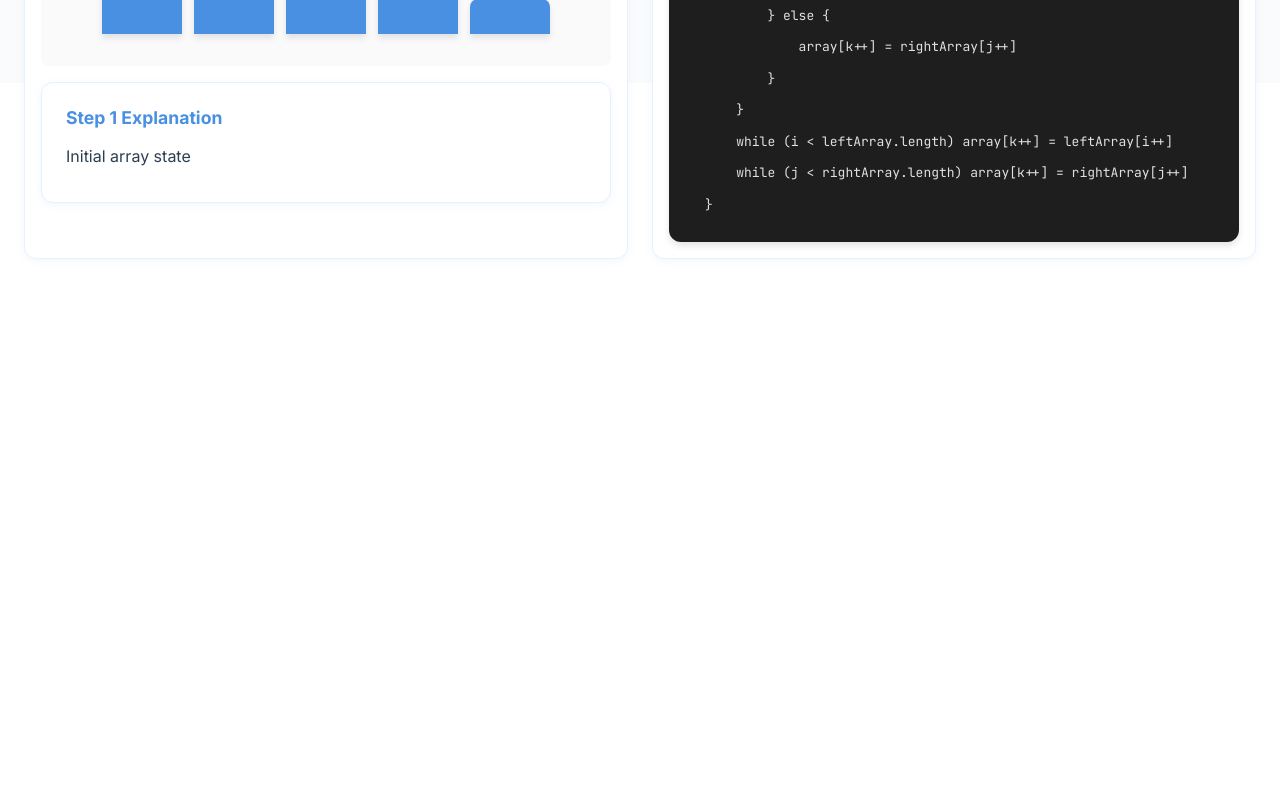
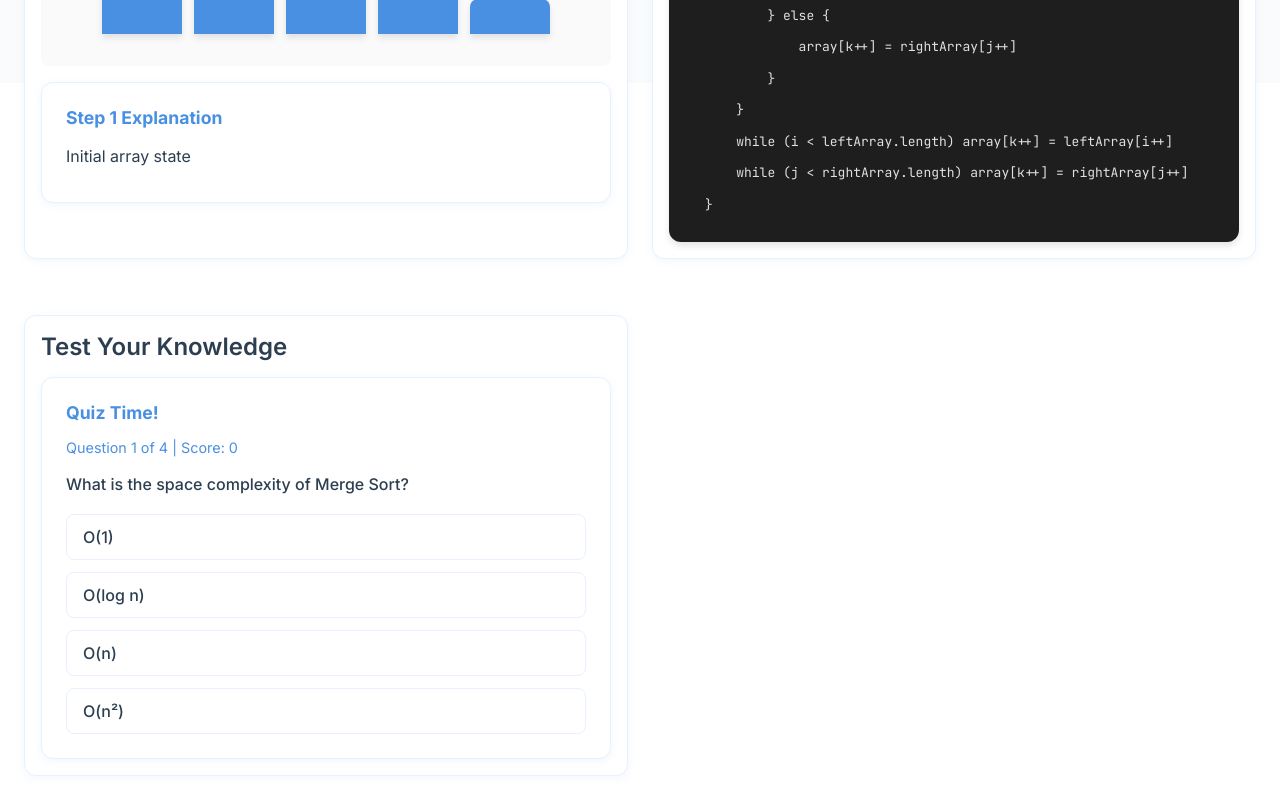
Before and after one commit to SujalPatelx/Algorithm-Visualizer, a React (Vite) app: page /merge-sort in a window 1280 px wide. Shown: the part 717-1517 px from the top of the page. Before the commit the page ends 1000 px from the top, so only its background shows below. Built offline with nearby package versions, Linux system fonts and the light colour scheme.

Commit message:
Quize Interaction Added

```diff
--- a/src/algorithms/InsertionSort.jsx
+++ b/src/algorithms/InsertionSort.jsx
@@ -5,6 +5,7 @@ import Visualizer from '../components/Visualizer';
 import CodePanel from '../components/CodePanel';
 import { getInsertionSortSteps } from '../utils/sortingAlgorithms';
 import StepExplanation from '../components/StepExplanation';
+import QuizPanel from '../components/QuizPanel';
 
 const AlgorithmContainer = styled.div`
   max-width: 1400px;
@@ -90,6 +91,17 @@ const Complexity = styled.div`
       color: var(--primary-color);
     }
   }
+`;
+
+const QuizSection = styled.div`
+  background: #ffffff;
+  border-radius: 12px;
+  padding: 1.5rem;
+  box-shadow: 0 2px 8px rgba(74, 144, 226, 0.08);
+  border: 1px solid #e8f0fe;
+  min-height: 450px;
+  display: flex;
+  flex-direction: column;
 `;
 
 function InsertionSort() {
@@ -210,6 +222,10 @@ function InsertionSort() {
               comparing={history[currentStep]?.comparing || []}
             />
           </Section>
+          <QuizSection>
+            <SectionTitle>Test Your Knowledge</SectionTitle>
+            <QuizPanel algorithm="insertion" />
+          </QuizSection>
         </VisualizerContainer>
       </VisualizerWrapper>
     </AlgorithmContainer>
--- a/src/algorithms/MergeSort.jsx
+++ b/src/algorithms/MergeSort.jsx
@@ -5,6 +5,7 @@ import Visualizer from '../components/Visualizer';
 import CodePanel from '../components/CodePanel';
 import { getMergeSortSteps } from '../utils/sortingAlgorithms';
 import StepExplanation from '../components/StepExplanation';
+import QuizPanel from '../components/QuizPanel';
 
 const AlgorithmContainer = styled.div`
   max-width: 1400px;
@@ -35,6 +36,10 @@ const SectionTitle = styled.h2`
   font-size: 1.5rem;
   font-weight: 600;
   margin-bottom: 1rem;
+`;
+
+const QuizSection = styled(Section)`
+  margin-top: 2rem;
 `;
 
 function MergeSort() {
@@ -142,6 +147,10 @@ function MergeSort() {
             comparing={history[currentStep]?.comparing || []}
           />
         </Section>
+        <QuizSection>
+          <SectionTitle>Test Your Knowledge</SectionTitle>
+          <QuizPanel algorithm="merge" />
+        </QuizSection>
       </VisualizerContainer>
     </AlgorithmContainer>
   );
--- a/src/algorithms/QuickSort.jsx
+++ b/src/algorithms/QuickSort.jsx
@@ -5,6 +5,7 @@ import Visualizer from '../components/Visualizer';
 import CodePanel from '../components/CodePanel';
 import StepExplanation from '../components/StepExplanation';
 import { getQuickSortSteps } from '../utils/sortingAlgorithms';
+import QuizPanel from '../components/QuizPanel';
 
 const AlgorithmContainer = styled.div`
   max-width: 1400px;
@@ -64,6 +65,10 @@ const VisualizerWrapper = styled.div`
 const SectionTitle = styled.h2`
   font-size: 1.5rem;
   margin-bottom: 0.5rem;
+`;
+
+const QuizSection = styled(Section)`
+  margin-top: 2rem;
 `;
 
 function QuickSort() {
@@ -185,6 +190,10 @@ function QuickSort() {
               comparing={history[currentStep]?.comparing || []}
             />
           </Section>
+          <QuizSection>
+            <SectionTitle>Test Your Knowledge</SectionTitle>
+            <QuizPanel algorithm="quick" />
+          </QuizSection>
         </VisualizerContainer>
       </VisualizerWrapper>
     </AlgorithmContainer>
--- a/src/algorithms/SelectionSort.jsx
+++ b/src/algorithms/SelectionSort.jsx
@@ -5,6 +5,7 @@ import Visualizer from '../components/Visualizer';
 import CodePanel from '../components/CodePanel';
 import { getSelectionSortSteps } from '../utils/sortingAlgorithms';
 import StepExplanation from '../components/StepExplanation';
+import QuizPanel from '../components/QuizPanel';
 
 const AlgorithmContainer = styled.div`
   max-width: 1400px;
@@ -90,6 +91,10 @@ const Complexity = styled.div`
       color: var(--primary-color);
     }
   }
+`;
+
+const QuizSection = styled(Section)`
+  margin-top: 2rem;
 `;
 
 function SelectionSort() {
@@ -211,6 +216,10 @@ function SelectionSort() {
               comparing={history[currentStep]?.comparing || []}
             />
           </Section>
+          <QuizSection>
+            <SectionTitle>Test Your Knowledge</SectionTitle>
+            <QuizPanel algorithm="selection" />
+          </QuizSection>
         </VisualizerContainer>
       </VisualizerWrapper>
     </AlgorithmContainer>
```
